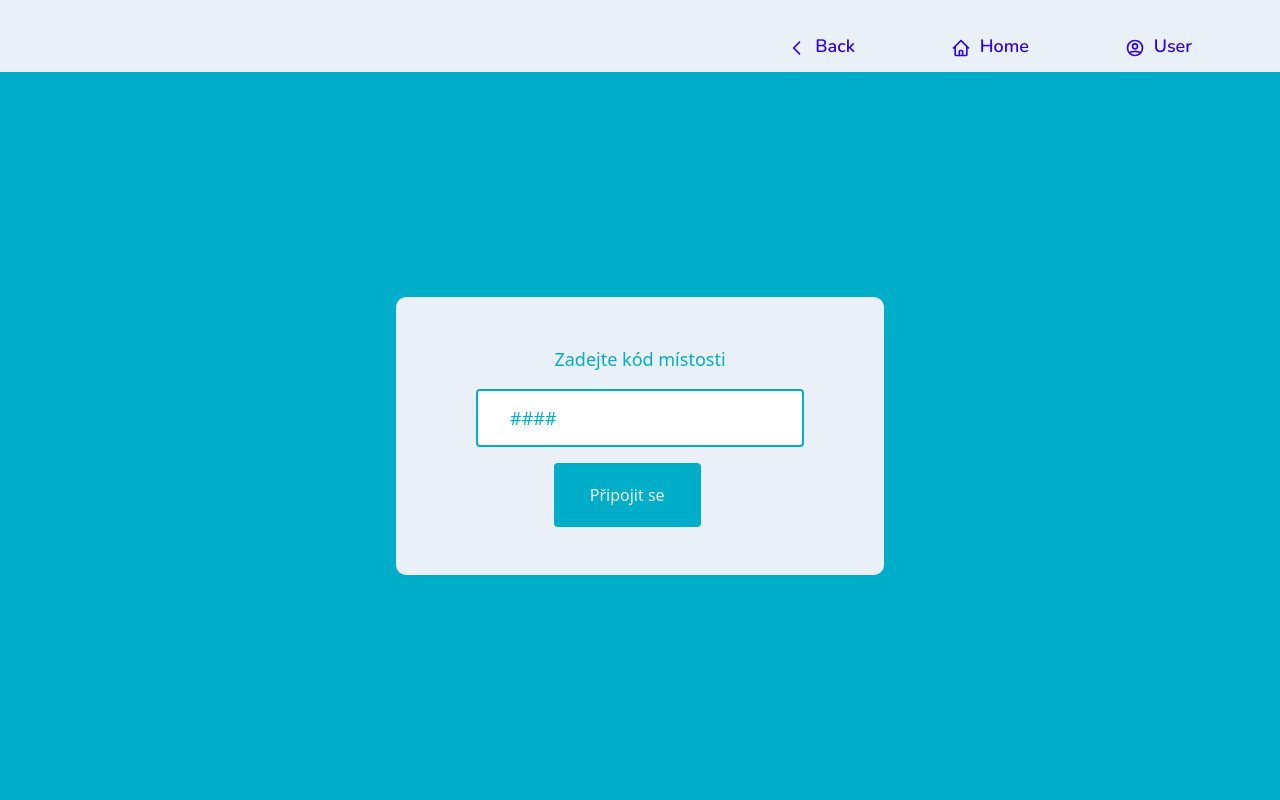
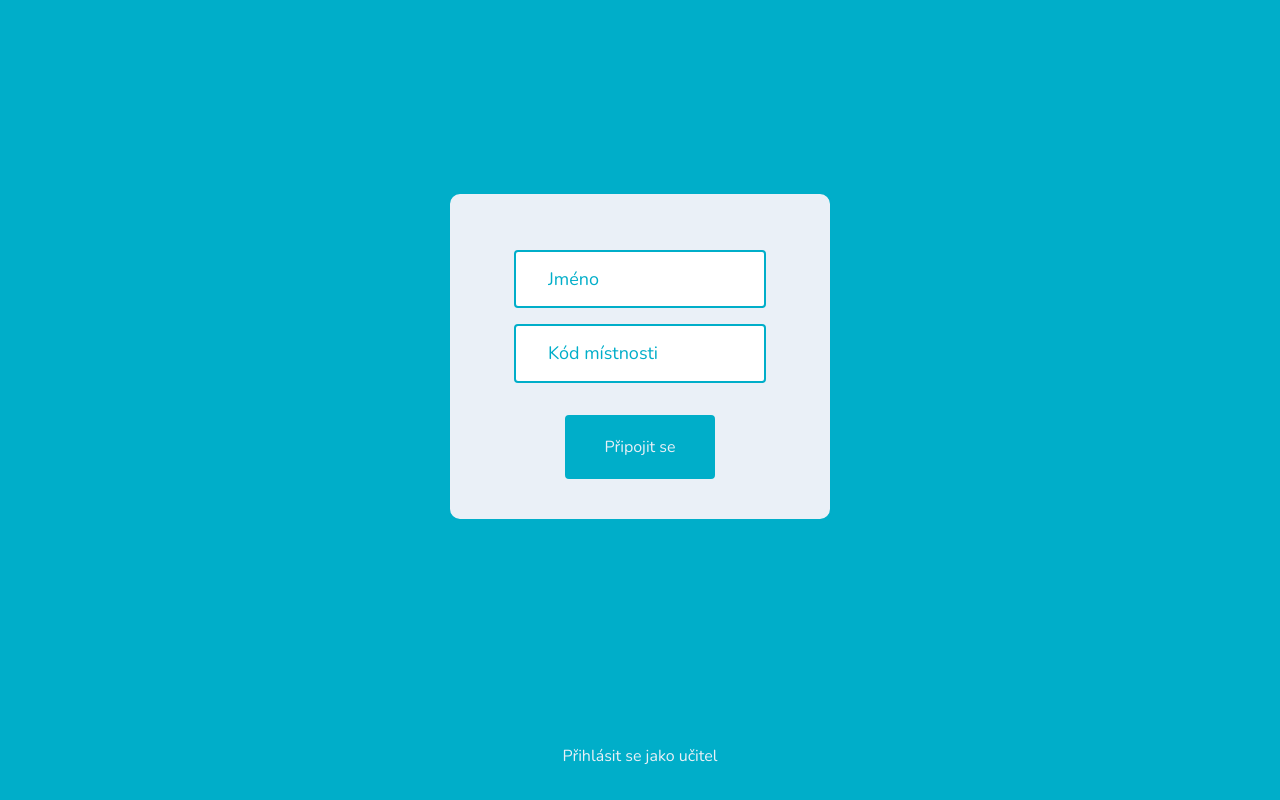
Before and after one commit to burkartd/comenio, a website: page public/index.html in a window 1280 px wide. Drawn offline with nearby package versions, Linux system fonts and the light colour scheme; no server answers.

Commit message:
uprava
index html předělání + tailwind css úprava

```diff
--- a/package.json
+++ b/package.json
@@ -8,7 +8,8 @@
   },
   "scripts": {
     "start": "node server",
-    "dev": "nodemon server"
+    "dev": "nodemon server",
+    "build": "npx tailwindcss -i ./public/css/style.css -o ./public/css/tailwind.css --watch"
   },
   "repository": {
     "type": "git",
--- a/public/index.html
+++ b/public/index.html
@@ -8,16 +8,17 @@
     <link rel="stylesheet" href="./css/tailwind.css">
 </head>
 <body>
-    <div class="h-screen"><!--container-->
-        <div class="bg-comeniowhiteblue z-2 font-nunito md:h-[9%] h-[8%]"><!--navigace-->
-            <div class="flex py-6 justify-between px-5 border-b-2 z-2 border-comeniodark text-comeniodark md:hidden"><!--nadpis+mobilmenu-->
+    <div class="h-screen font-nunito"><!--container-->
+        <!-- schovaný menu
+        <div class="bg-comeniowhiteblue z-2 font-nunito md:h-[9%] h-[8%]">
+            <div class="flex py-6 justify-between px-5 border-b-2 z-2 border-comeniodark text-comeniodark md:hidden">
                 <div class="cursor-pointer" id="check">
                     <svg class="w-6 h-6" fill="none" stroke="currentColor" viewBox="0 0 24 24" xmlns="http://www.w3.org/2000/svg"><path stroke-linecap="round" stroke-linejoin="round" stroke-width="2" d="M4 6h16M4 12h16M4 18h16"></path></svg>
                 </div>
                 <h1 class="font-semibold text-lg">Comenio</h1>
             </div>
 
-            <div class="justify-start z-2 pr-2 text-blue-100 md:text-comeniodark font-semibold flex text-left hidden md:block md:justify-end md:items-center md:pt-6 md:pb-4 md:border-b-2 md:border-comeniodark" id="menu"><!--actual navigace-->
+            <div class="justify-start z-2 pr-2 text-blue-100 md:text-comeniodark font-semibold flex text-left hidden md:block md:justify-end md:items-center md:pt-6 md:pb-4 md:border-b-2 md:border-comeniodark" id="menu">
             <ul class="md:justify-end md:text-lg md:flex md:pr-8 text-white ">
                 <li class="py-2 pl-5 md:inline md:px-12">
                     <a href="#" class="items-center text-comeniowhiteblue md:text-comeniodark">
@@ -39,18 +40,27 @@
                 </li>
             </ul>
             </div>
-        </div>
-        <div class="bg-comenioblue h-[92%] md:h-[91%] flex justify-center items-center">
-            <form action="zak.html" class="bg-comeniowhiteblue  z-5 rounded-xl p-6 md:p-12 border-comenioblue border-2 justify-center align-content-center"><!--hlavni cast--><!--prihlaseni do mistnosti-->
-                <h2 class="text-center text-comenioblue text-semibold md:text-lg">Zadejte kód místosti</h2>
-                <div class="m-4 md:mx-8 md:my-4">
-                    <input class="bg-white appearance-none border-2 border-comenioblue rounded w-full py-2 md:py-4 px-4 md:px-8 text-lg text-comenioblue leading-tight focus:outline-none focus:bg-white focus:border-purple-500" id="inline-full-name" type="text" value="####">
+        </div>-->
+        <div class="bg-comenioblue h-screen md:h-screen flex justify-center items-center grid grid-cols-1">
+            <form action="zak.html" class="bg-comeniowhiteblue z-5 rounded-xl p-6 md:p-10 border-comenioblue border-2 justify-center align-content-center mx-[7%] sm:mx-[15%] md:mx-[20%] lg:mx-[30%] xl:mx-[35%] my-32 md:my-40 "><!--hlavni cast--><!--prihlaseni do mistnosti-->
+                <!--<h2 class="text-center text-comenioblue text-semibold md:text-lg">Zadejte kód místosti</h2>-->
+                <div class="m-4 md:mx-6 md:my-4">
+                    <input class="bg-white appearance-none border-2 border-comenioblue rounded w-full py-2 md:py-4 px-4 md:px-8 text-lg text-comenioblue leading-tight focus:outline-none focus:bg-white focus:border-purple-500" id="inline-full-name" type="text" value="Jméno">
                 </div>
-                <button type="submit" class="flex-shrink-0 text-center bg-comenioblue border-comenioblue text-sm border-4 text-comeniowhiteblue px-4 py-2 rounded mx-[30%] md:mx-[28%] md:px-8 md:py-4 md:text-base">
+                <div class="m-4 md:mx-6 md:my-4 md:mb-8">
+                    <input class="bg-white appearance-none border-2 border-comenioblue rounded w-full py-2 md:py-4 px-4 md:px-8 text-lg text-comenioblue leading-tight focus:outline-none focus:bg-white focus:border-purple-500" id="inline-full-name" type="text" value="Kód místnosti">
+                </div>
+                <button type="submit" class="flex-shrink-0 text-center bg-comenioblue border-comenioblue text-sm border-4 text-comeniowhiteblue px-2 py-2 w-[40%] rounded mx-[30%] md:mx-[25%] md:w-[50%] md:px-8 md:py-4 md:text-base">
                     Připojit se
                 </button>
             </form>
-
+            <div class="justify-center align-content-center text-comeniowhiteblue text-center underline">
+                <button type="button" class="hover:underline">
+                    <a href="ucitel.html">
+                    Přihlásit se jako učitel
+                    </a>
+                </button>
+            </div>
         </div>
     </div>
     <script src="/socket.io/socket.io.js"></script>
```
Also changed, not shown: public/css/tailwind.css.
